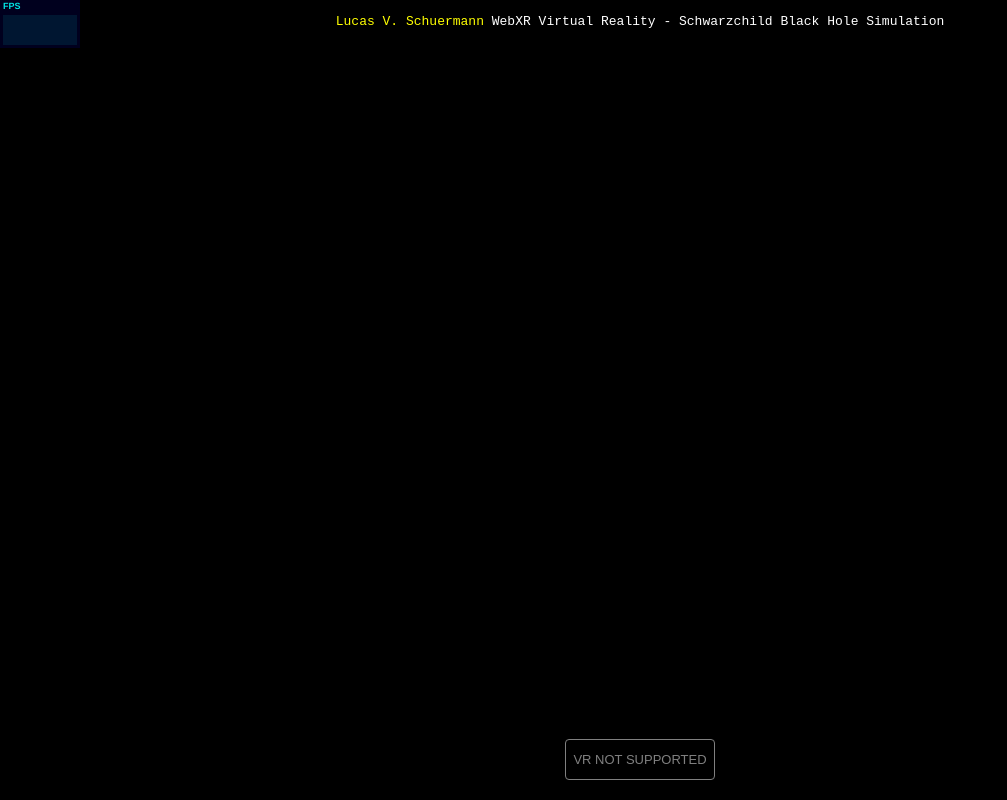
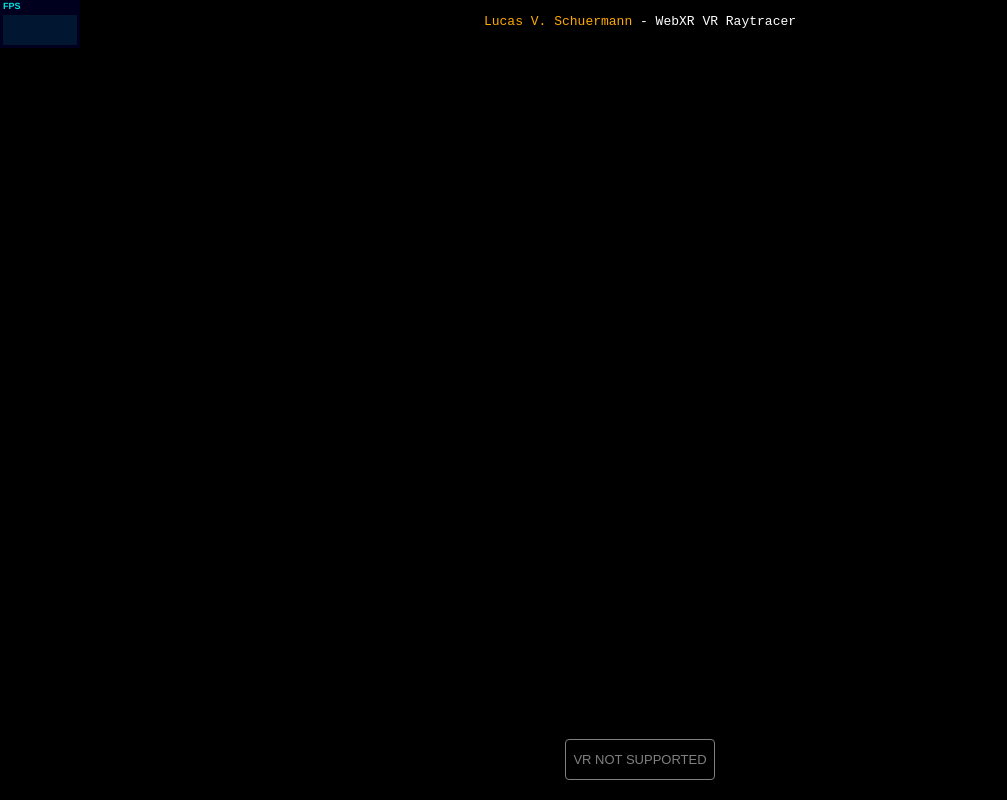
Before and after one commit to lucas-schuermann/webxr-raytracer, a plain HTML site: page index.html in a window 1280 px wide. Shown: the whole page, without its empty margins (0-1007 px from the left). Drawn offline with nearby package versions, Linux system fonts and the light colour scheme.

Commit message:
oh so clean. need to find a more interesting raytracer

```diff
--- a/index.html
+++ b/index.html
@@ -1,7 +1,7 @@
 <!DOCTYPE html>
 <html lang="en">
     <head>
-        <title>Virtual Reality Black Hole | Lucas V. Schuermann</title>
+        <title>WebXR VR Raytracer | Lucas V. Schuermann</title>
         <meta charset="utf-8">
         <meta name="viewport" content="width=device-width, initial-scale=1.0, user-scalable=no">
         <style>
@@ -15,7 +15,7 @@
                 overscroll-behavior: none;
             }
             a {
-                color: #ff0;
+                color: #FA0;
                 text-decoration: none;
             }
             a:hover {
@@ -31,12 +31,9 @@
                 padding: 10px;
                 box-sizing: border-box;
                 text-align: center;
-                -moz-user-select: none;
-                -webkit-user-select: none;
-                -ms-user-select: none;
                 user-select: none;
                 pointer-events: none;
-                z-index: 1; /* TODO Solve this in HTML */
+                z-index: 1;
             }
             a, button, input, select {
                 pointer-events: auto;
@@ -45,7 +42,7 @@
     </head>
     <body>
         <div id="info">
-            <a href="/index.html" target="_blank" rel="noopener">Lucas V. Schuermann</a> WebXR Virtual Reality - Schwarzchild Black Hole Simulation
+            <a href="/index.html" target="_blank" rel="noopener">Lucas V. Schuermann</a> - WebXR VR Raytracer
         </div>
         <script id="vertex-shader" type="x-shader/x-vertex">
             precision mediump float;
@@ -84,17 +81,17 @@
             vec3 blobBallPos(float i){
                 float v = time/1000.0*2.0 + i*100.0;
                 return vec3(
-                    sin( v + sin(v*0.8) + sin(v*0.2)*sin(v*2.1) )*BLOBSIZE,
-                    sin( v + sin(v*0.6) + sin(v*0.4)*sin(v*2.2) )*BLOBSIZE,
-                    sin( v + sin(v*0.4) + sin(v*0.6)*sin(v*2.3) )*BLOBSIZE
+                    sin(v + sin(v*0.8) + sin(v*0.2)*sin(v*2.1))*BLOBSIZE,
+                    sin(v + sin(v*0.6) + sin(v*0.4)*sin(v*2.2))*BLOBSIZE,
+                    sin(v + sin(v*0.4) + sin(v*0.6)*sin(v*2.3))*BLOBSIZE
                 );
             }
 
             float room(vec3 p){
                 float distance = 9999.9;
                 hardAdd(distance, obj_ball(p, blobBallPos(0.0), BLOBSIZE) );
-                for(float i=1.0; i<8.0; i+=1.0){
-                    smoothAdd(distance, obj_ball(p, blobBallPos(i), BLOBSIZE) , BLOBSIZE);
+                for(float i=1.0; i<8.0; i+=1.0) {
+                    smoothAdd(distance, obj_ball(p, blobBallPos(i), BLOBSIZE), BLOBSIZE);
                 }
                 return distance;
             }
@@ -148,6 +145,8 @@
             import {VRButton} from './js/VRButton.js';
             import {OrbitControls} from './js/OrbitControls.js';
 
+            const SKYBOX_ORIGIN = [0,0,-1];
+
             let renderer = new THREE.WebGLRenderer();
             renderer.setSize(window.innerWidth, window.innerHeight);
             renderer.outputEncoding = THREE.sRGBEncoding;
@@ -160,18 +159,22 @@
             document.body.appendChild(stats.dom);
 
             const scene = new THREE.Scene();
-            scene.background = new THREE.Color(0x808080);
-            const camera = new THREE.PerspectiveCamera(50, window.innerWidth / window.innerHeight, 0.1, 10);
+            scene.background = new THREE.Color(0x404040);
+            const camera = new THREE.PerspectiveCamera(50, window.innerWidth / window.innerHeight, 0.1, 1000);
             const controls = new OrbitControls(camera, renderer.domElement);
-            camera.position.set(0, 1.6, 3);
-            controls.target.set(0,0,-1);
+            camera.position.set(0,1.6,3);
+            controls.target.set(...SKYBOX_ORIGIN);
             controls.update();
 
             const vertexShaderSource = document.getElementById('vertex-shader').textContent;
             const fragmentShaderSource = document.getElementById('fragment-shader').textContent;
             const uniforms = {
-                time:{value:0},
-                localCameraPos:{value:new THREE.Vector3(0,0,0)},
+                time: {
+                    value: 0,
+                },
+                localCameraPos: {
+                    value: new THREE.Vector3(0,0,0),
+                },
             };
             const material = new THREE.ShaderMaterial({
                 vertexShader: vertexShaderSource,
@@ -180,9 +183,9 @@
                 side: THREE.BackSide,
             });
 
-            var geometry = new THREE.BoxGeometry(5,5,5);
+            var geometry = new THREE.BoxGeometry(500,500,500);
             const skybox = new THREE.Mesh(geometry, material);
-            skybox.position.set(0.0,0.0,-1);
+            skybox.position.set(...SKYBOX_ORIGIN);
             scene.add(skybox);
             skybox.onBeforeRender = (renderer, scene, camera, geometry, material, group) => {
                 uniforms.localCameraPos.value.setFromMatrixPosition(camera.matrixWorld);
```
